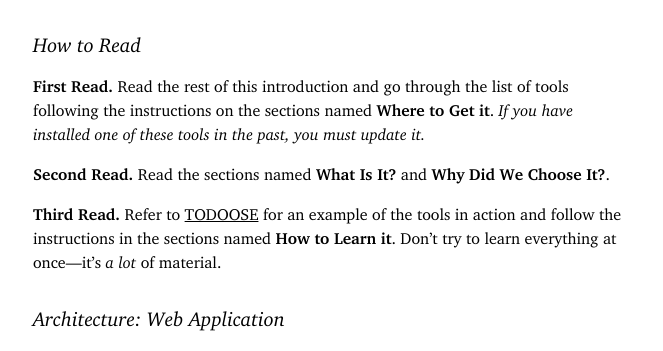
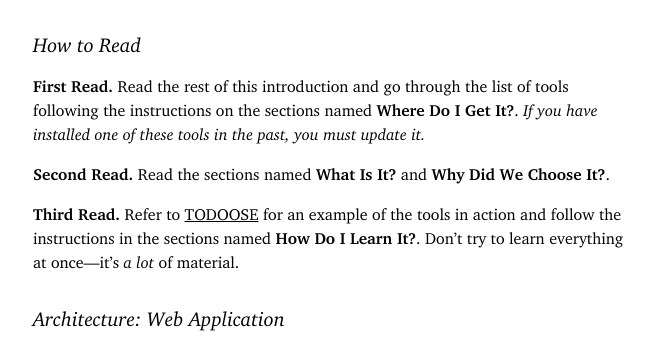
Before and after one commit to skemper/www.jhu-oose.com, a Jekyll site: the page built from toolbox/index.md, in a window 1280 px wide and 900 px high, scrolled down 438 px. Shown: the part 160-511 px from the top of the window, without its empty margins (307-970 px from the left). Built offline with Jekyll 4.4.1, drawn with Linux system fonts in a browser that asks for light colours; our own code applies the rules of GitHub Pages for plain Markdown files.

Commit message:
Small fixes
@ykl7 look at that, I found some more…

```diff
--- a/toolbox/index.md
+++ b/toolbox/index.md
@@ -12,11 +12,11 @@ How to Read
 -----------
 {:.no_toc}
 
-**First Read.** Read the rest of this introduction and go through the list of tools following the instructions on the sections named **Where to Get it**. *If you have installed one of these tools in the past, you must update it.*
+**First Read.** Read the rest of this introduction and go through the list of tools following the instructions on the sections named **Where Do I Get It?**. *If you have installed one of these tools in the past, you must update it.*
 
 **Second Read.** Read the sections named **What Is It?** and **Why Did We Choose It?**.
 
-**Third Read.** Refer to [TODOOSE](/todoose) for an example of the tools in action and follow the instructions in the sections named **How to Learn it**. Don’t try to learn everything at once—it’s *a lot* of material.
+**Third Read.** Refer to [TODOOSE](/todoose) for an example of the tools in action and follow the instructions in the sections named **How Do I Learn It?**. Don’t try to learn everything at once—it’s *a lot* of material.
 
 Architecture: Web Application
 -----------------------------
```
